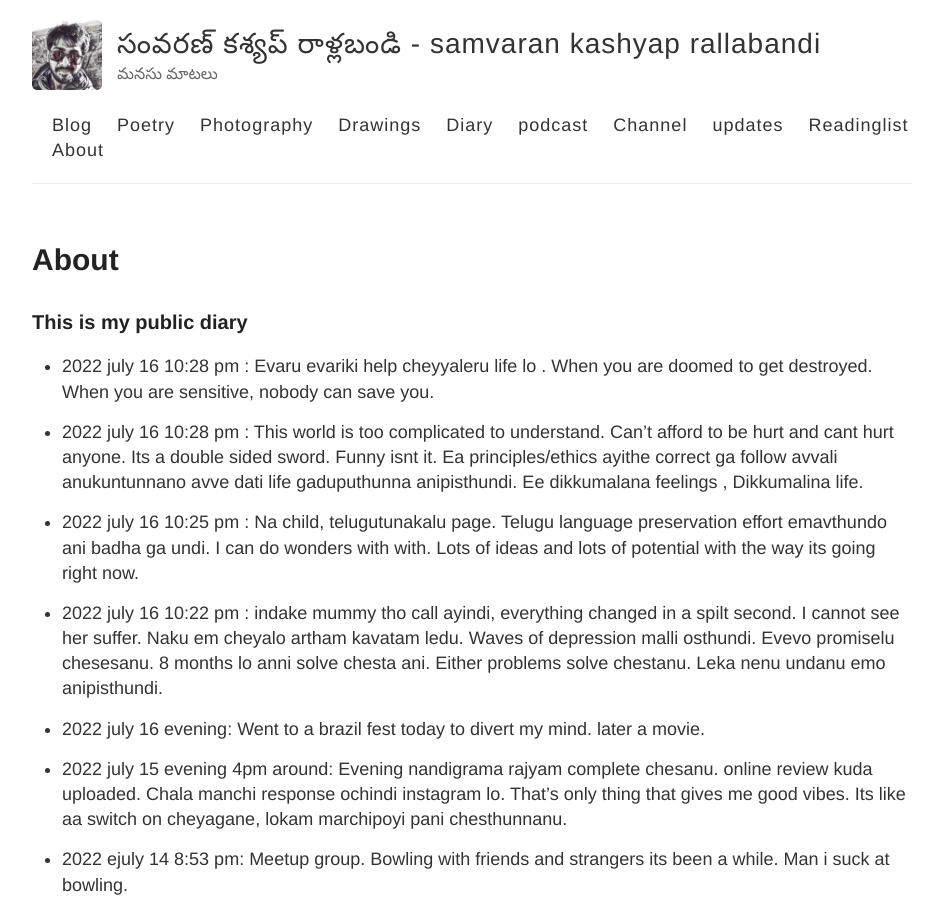
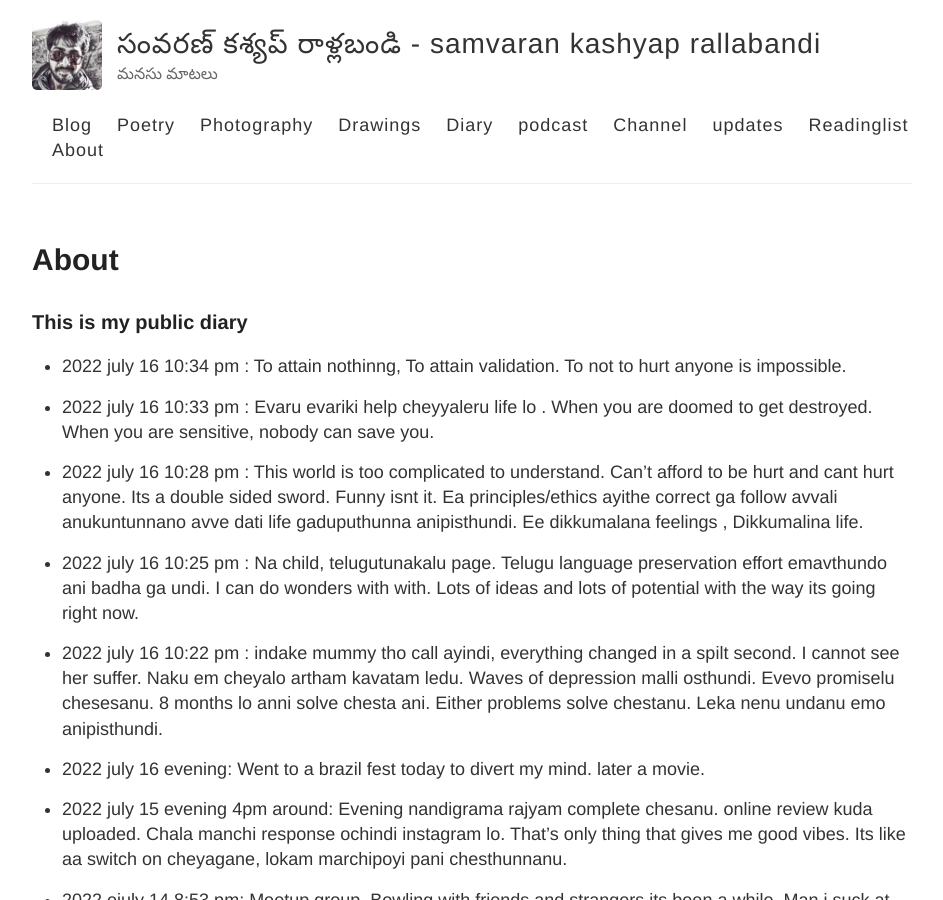
Before and after one commit to rsk/rsk.github.io, a Jekyll site: the page built from updates.md, in a window 1280 px wide and 900 px high. Shown: the whole window, without its empty margins (168-1111 px from the left). Built offline with Jekyll 4.4.1, drawn with Linux system fonts in a browser that asks for light colours; comment, search, counter and statistics services are not loaded.

Commit message:
Update updates.md

```diff
--- a/updates.md
+++ b/updates.md
@@ -6,7 +6,9 @@ permalink: /updates/
 
 
 ### This is my public diary
-- 2022 july 16 10:28 pm : Evaru evariki help cheyyaleru life lo . When you are doomed to get destroyed. When you are sensitive, nobody can save you.
+
+- 2022 july 16 10:34 pm : To attain nothinng, To attain validation. To not to hurt anyone is impossible.
+- 2022 july 16 10:33 pm : Evaru evariki help cheyyaleru life lo . When you are doomed to get destroyed. When you are sensitive, nobody can save you.
 
 - 2022 july 16 10:28 pm : This world is too complicated to understand. Can't afford to be hurt and cant hurt anyone. Its a double sided sword.
 Funny isnt it. Ea principles/ethics ayithe correct ga follow avvali anukuntunnano avve dati life gaduputhunna anipisthundi.
```
